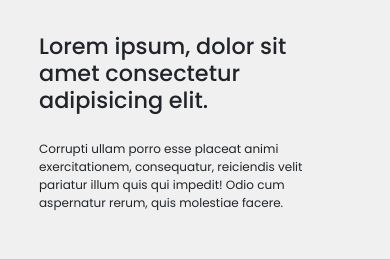
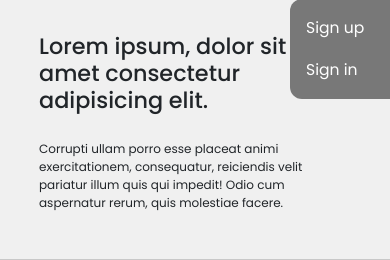
Before and after one commit to Luinen/DjanTaurant_PP4, a Django app: template templates/index.html in a window 390 px wide. Shown: the part 301-561 px from the top of the page. Run offline with Django 3.2, Linux system fonts and the light colour scheme; the template is opened without the code that fills it, so the values that code supplies are empty; some libraries are stand-ins or nearby versions.

Commit message:
add media query to nav

```diff
--- a/static/css/style.css
+++ b/static/css/style.css
@@ -168,3 +168,39 @@ footer div a span {
 footer div a i {
     width: 30px;
 }
+
+@media only screen and (max-width: 768px) {
+    #nav-container {
+        position: absolute;
+        width: 100%;
+        display: block;
+        text-align: center;
+        background-color: rgb(0, 0, 0, .7);
+        padding: 1rem;
+        left: 0;
+        top: 60px;
+    }
+    #nav-container a {
+        display: block;
+    }
+    .class-sign {
+        position: fixed;
+        width: 100px;
+        right: 0;
+        top: 300px;
+        background-color: rgb(0, 0, 0, .5);
+        padding: .6rem 0;
+        border-top-left-radius: 1rem;
+        border-bottom-left-radius: 1rem;
+    }
+    .sign {
+        padding: .8rem 0;
+        font-size: 1.3rem!important;
+    }
+}
+
+@media only screen and (max-width: 450px) {
+    #nav-container a {
+        padding: 1rem;
+    }
+}
```
